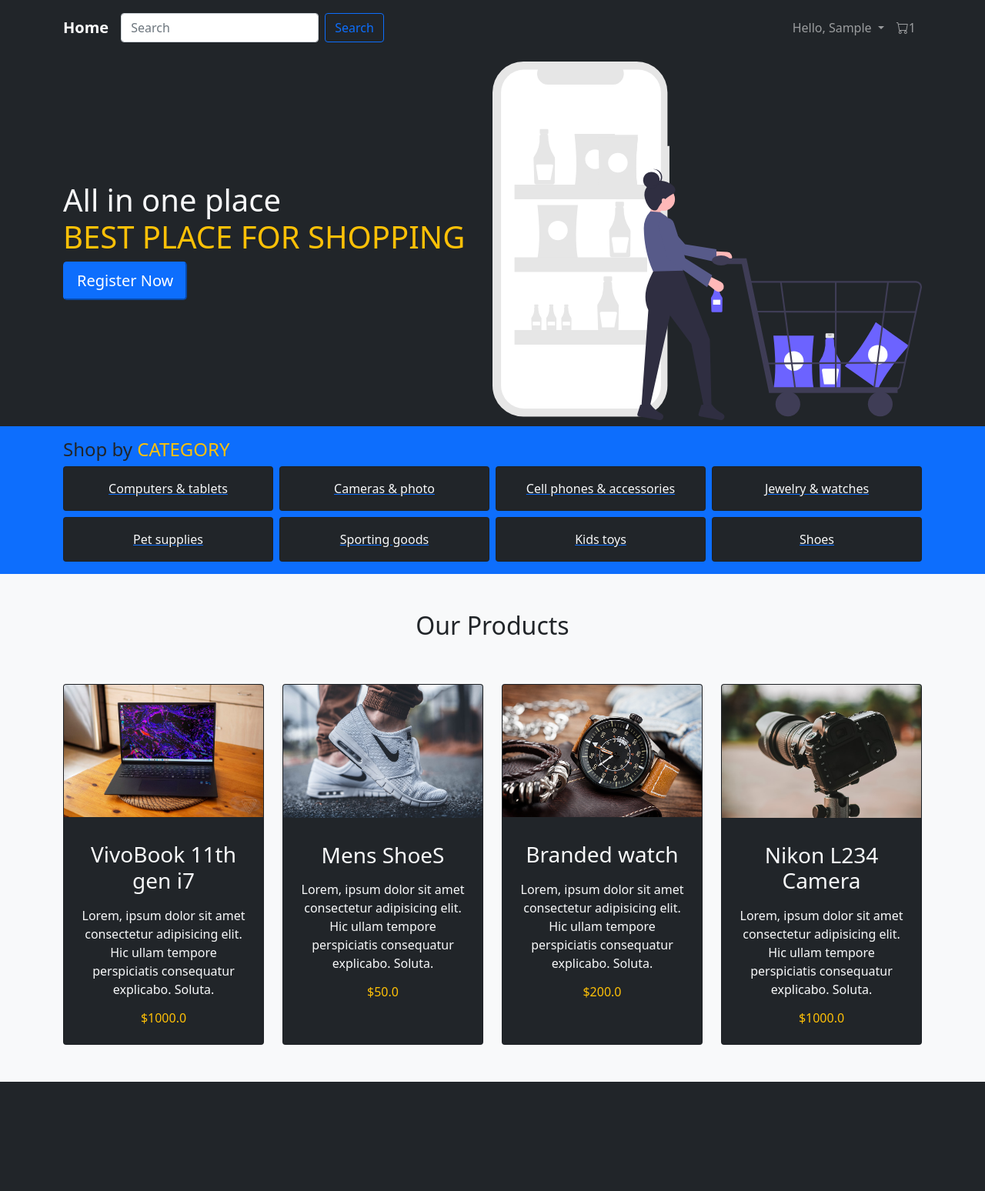
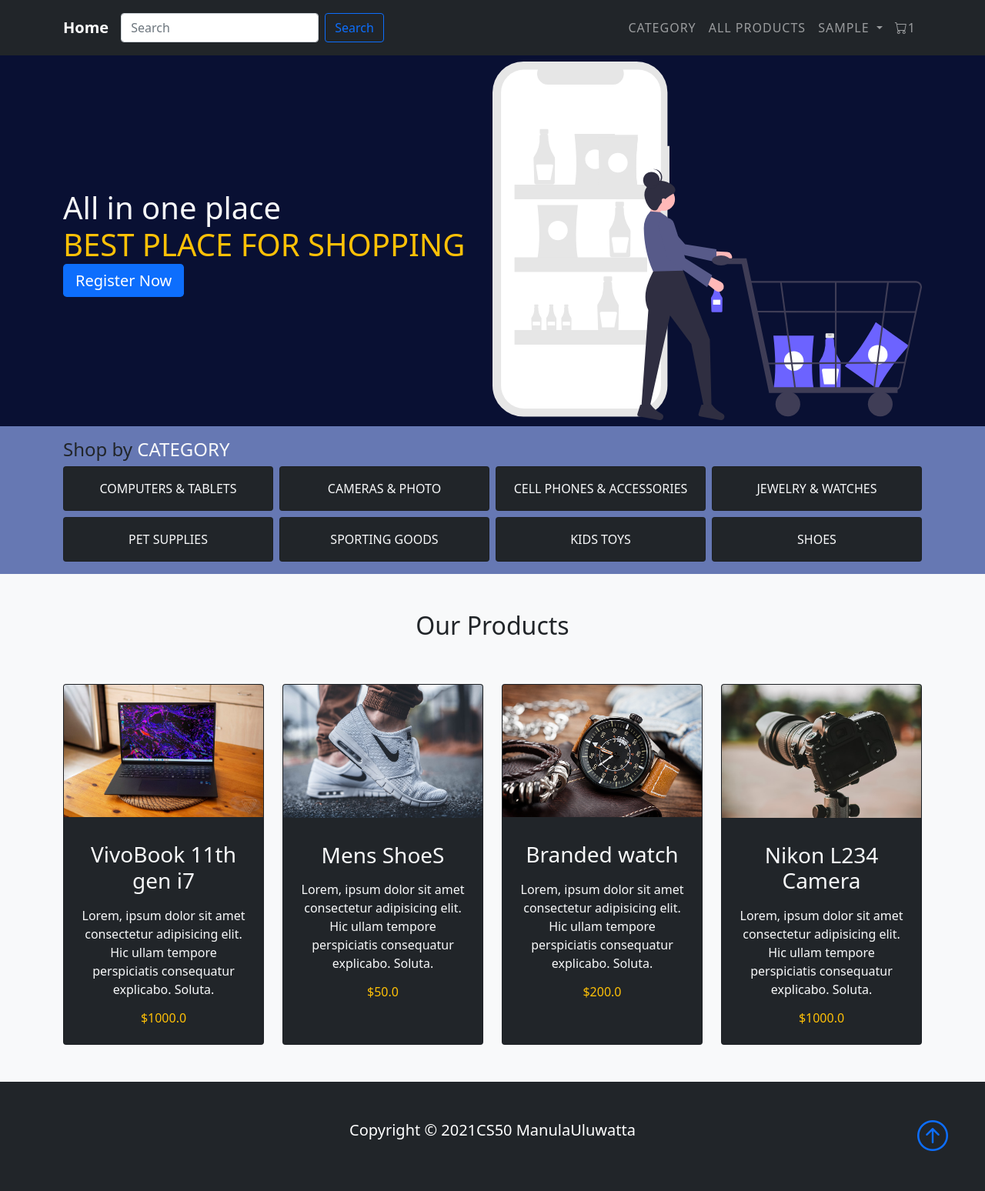
Before and after one commit to ManulaUluwatta/flaskEcommerceApp, a Flask app: page / in a window 1280 px wide. Shown: the whole page at 77% size. Before the commit the page ends 1406 px from the top, so only its background shows below. Run offline with Flask 2, Linux system fonts and the light colour scheme; a user stored in the database is signed in; data comes from the database, SQL or seed files in the repository; both versions use the stored data as it was after the commit; tables that the repository leaves empty hold one stand-in row (values such as "Sample post"); some libraries are stand-ins or nearby versions.

Commit message:
complete requirments

```diff
--- a/application.py
+++ b/application.py
@@ -70,7 +70,7 @@ def index():
 @app.route("/logInForm")
 def signIn():
     if 'email' in session:
-        return redirect(url_for*('/'))
+        return redirect('/')
     else:
         return render_template("login.html", error='')
 
@@ -203,7 +203,7 @@ def displayCategory():
         conn.close()
         categoryName = data[0][4]
         data = parse(data)
-        return render_template('displayCategory.html', productsDetails=data, loggedIn=loggedIn, firstName=firstName, noOfItems=noOfItems, categoryName=categoryName)
+        return render_template('displayCategory.html', productsDetails=data, isLogged=loggedIn, firstName=firstName, numOfItems=noOfItems, categoryName=categoryName)
 
 # product descirption
 @app.route("/productDescription")
@@ -215,13 +215,13 @@ def productDescription():
         db.execute('SELECT product_id, productName, price, description, image, qty FROM PRODUCTS WHERE product_id=?', (product_id, ))
         productData = db.fetchone()
     conn.close()
-    return render_template("productDescription.html", productData=productData, loggedIn=loggedIn, firstName=firstName, noOfItems = noOfItems)
+    return render_template("productDescription.html", productData=productData, isLogged=loggedIn, firstName=firstName, numOfItems = noOfItems)
 
 # add to cart
 @app.route("/addToCart")
 def addToCart():
     if 'email' not in session:
-        return redirect('login.html')
+        return redirect('/logInForm')
     else:
         product_id = int(request.args.get('product_id'))
         with sqlite3.connect('database.db') as conn:
@@ -242,20 +242,40 @@ def addToCart():
 @app.route("/cart")
 def cart():
     if 'email' not in session:
-        return redirect('login.html')
+        return redirect('/')
     loggedIn, firstName, noOfItems = getLoginDetails()
     email = session['email']
     with sqlite3.connect('database.db') as conn:
         cur = conn.cursor()
-        cur.execute("SELECT userId FROM users WHERE email = ?", (email, ))
-        userId = cur.fetchone()[0]
-        cur.execute("SELECT products.productId, products.name, products.price, products.image FROM products, kart WHERE products.productId = kart.productId AND kart.userId = ?", (userId, ))
+        cur.execute("SELECT user_id FROM users WHERE email = ?", (email, ))
+        user_id = cur.fetchone()[0]
+        cur.execute("SELECT products.product_id, products.productName, products.price, products.image, products.description FROM products, cart WHERE products.product_id = cart.product_id AND cart.user_id = ?", (user_id, ))
         products = cur.fetchall()
     totalPrice = 0
     for row in products:
         totalPrice += row[2]
-    return render_template("cart.html", products = products, totalPrice=totalPrice, loggedIn=loggedIn, firstName=firstName, noOfItems=noOfItems)
+    return render_template("cart.html", products = products, totalPrice=totalPrice, isLogged=loggedIn, firstName=firstName, numOfItems=noOfItems)
 
+# remove item from cart
+@app.route("/removeFromCart")
+def removeFromCart():
+    if 'email' not in session:
+        return redirect('/logInForm')
+    email = session['email']
+    product_id = int(request.args.get('productId'))
+    with sqlite3.connect('database.db') as conn:
+        cur = conn.cursor()
+        cur.execute("SELECT user_id FROM users WHERE email = ?", (email, ))
+        user_id = cur.fetchone()[0]
+        try:
+            cur.execute("DELETE FROM cart WHERE user_id = ? AND product_id = ?", (user_id, product_id))
+            conn.commit()
+            msg = "removed successfully"
+        except:
+            conn.rollback()
+            msg = "error occured"
+    conn.close()
+    return redirect('/cart')
 
 def allowed_file(filename):
     return '.' in filename and \
--- a/static/css/styles.css
+++ b/static/css/styles.css
@@ -5,3 +5,119 @@
     border-radius: 10px;
     box-shadow: 4px 8px 20px black;
 }
+
+.nav-item{
+    text-transform: uppercase;
+    letter-spacing: 1px;
+}
+
+#categoryTag{
+    text-transform: uppercase;
+}
+
+/* cart */
+.payment-info {
+    background: blue;
+    padding: 10px;
+    border-radius: 6px;
+    color: #fff;
+    font-weight: bold
+}
+
+.product-details {
+    padding: 10px
+}
+
+body {
+    background: #eee
+}
+
+.cart {
+    background: #fff
+}
+
+.p-about {
+    font-size: 12px
+}
+
+.table-shadow {
+    -webkit-box-shadow: 5px 5px 15px -2px rgba(0, 0, 0, 0.42);
+    box-shadow: 5px 5px 15px -2px rgba(0, 0, 0, 0.42)
+}
+
+.type {
+    font-weight: 400;
+    font-size: 10px
+}
+
+label.radio {
+    cursor: pointer
+}
+
+label.radio input {
+    position: absolute;
+    top: 0;
+    left: 0;
+    visibility: hidden;
+    pointer-events: none
+}
+
+label.radio span {
+    padding: 1px 12px;
+    border: 2px solid #ada9a9;
+    display: inline-block;
+    color: #8f37aa;
+    border-radius: 3px;
+    text-transform: uppercase;
+    font-size: 11px;
+    font-weight: 300
+}
+
+label.radio input:checked+span {
+    border-color: #fff;
+    background-color: blue;
+    color: #fff
+}
+
+.credit-inputs {
+    background: rgb(102, 102, 221);
+    color: #fff !important;
+    border-color: rgb(102, 102, 221)
+}
+
+.credit-inputs::placeholder {
+    color: #fff;
+    font-size: 13px
+}
+
+.credit-card-label {
+    font-size: 12px;
+    font-weight: 300
+}
+
+.form-control.credit-inputs:focus {
+    background: rgb(102, 102, 221);
+    border: rgb(102, 102, 221)
+}
+
+.line {
+    border-bottom: 1px solid rgb(102, 102, 221)
+}
+
+.information span {
+    font-size: 14px;
+    font-weight: 500
+}
+
+.information {
+    margin-bottom: 5px
+}
+
+.items {
+    -webkit-box-shadow: 5px 5px 4px -1px rgba(0, 0, 0, 0.25);
+    box-shadow: 5px 5px 4px -1px rgba(0, 0, 0, 0.08)
+}
+
+.spec {
+    font-size: 12px
+}
--- a/templates/index.html
+++ b/templates/index.html
@@ -6,14 +6,13 @@
 {% block body %}
 
 
-<section class="bg-dark text-light p-5 p-lg-0 p-md-5 text-center text-sm-start">
+<section class="text-light p-5 p-lg-0 p-md-5 text-center text-sm-start" style="background-color: rgb(9, 16, 51);">
     <div class="container">
         <div class="d-sm-flex align-items-center justify-content-between">
             <div>
                 <h1>All in one place<div class="span text-warning">BEST PLACE FOR SHOPPING</div>
                 </h1>
-                <button class="btn-primary btn-lg" data-bs-toggle="modal" data-bs-target="#register">Register
-                    Now</button>
+                <a class="btn-primary btn-lg" style="text-decoration:none" href="/registerForm">Register Now</a>
             </div>
 
             <img class="img-fluid w-50 d-none d-sm-block my-2"
@@ -22,17 +21,17 @@
     </div>
 </section>
 
-<section id="" class="p-3 bg-primary">
+<section id="category" class="p-3" style="background-color: rgb(102, 120, 179);">
     <div class="container">
 
-        <h4>Shop by <span class="text-warning">CATEGORY</span></h4>
+        <h4>Shop by <span class="text-light">CATEGORY</span></h4>
         <div class="row g-2">
             {% for row in categoryData %}
             <div class="col-md-6 col-lg-3">
                 <div class="card bg-dark text-light h-100">
                     <div class="card-body text-center">
-                        <a href="/displayCategory?categoryId={{row[0]}}">
-                            <p class="card-text text-light">{{ row[1] }}</p>
+                        <a href="/displayCategory?categoryId={{row[0]}}" style="text-decoration:none">
+                            <p id="categoryTag" class="card-text text-light">{{ row[1] }}</p>
                         </a>
                     </div>
                 </div>
@@ -43,7 +42,7 @@
 </section>
 
 
-<section id="" class="p-5 bg-light text-dark">
+<section id="product" class="p-5 bg-light text-dark">
     <div class="container">
         <h2 class="text-center text-dark pb-5">Our Products</h2>
         <div class="row g-4">
--- a/templates/layout.html
+++ b/templates/layout.html
@@ -27,10 +27,19 @@
             </button>
 
             <div class="collapse navbar-collapse" id="navmenu">
+                <ul class="navbar-nav">
+
+                </ul>
                 {% if not isLogged %}
                 <ul class="navbar-nav ms-auto mb-2 mb-lg-0">
                     <li class="nav-item">
-                        <a class="nav-link" href="/logInForm">Sign In</a>
+                        <a href="#category" class="nav-link">CATEGORY</a>
+                    </li>
+                    <li class="nav-item">
+                        <a href="#product" class="nav-link">ALL PRODUCTS</a>
+                    </li>
+                    <li class="nav-item">
+                        <a class="nav-link" href="/logInForm">SIGN IN</a>
                     </li>
                     <li class="nav-item">
                         <a class="nav-link" href="/logInForm"><i class="bi bi-cart"></i></a>
@@ -39,13 +48,19 @@
                 </ul>
                 {% else %}
                 <ul class="navbar-nav ms-auto">
+                    <li class="nav-item">
+                        <a href="#category" class="nav-link">CATEGORY</a>
+                    </li>
+                    <li class="nav-item">
+                        <a href="#product" class="nav-link">ALL PRODUCTS</a>
+                    </li>
                     <li class="nav-item dropdown">
                         <a class="nav-link dropdown-toggle" href="#" id="navbarDropdown" role="button"
                             data-bs-toggle="dropdown" aria-expanded="false">
-                            Hello, {{ firstName }}
+                            {{ firstName }}
                         </a>
                         <ul class="dropdown-menu" aria-labelledby="navbarDropdown">
-                            <li><a class="dropdown-item" href="#">Your Orders</a></li>
+                            <li><a class="dropdown-item" href="/cart">Your Orders</a></li>
                             <li><a class="dropdown-item" href="#">Profile</a></li>
                             <li>
                                 <hr class="dropdown-divider">
@@ -56,7 +71,7 @@
                 </ul>
                 <ul class="navbar-nav">
                     <li class="nav-item">
-                        <a class="nav-link" href="/logInForm"><i class="bi bi-cart"></i>{{ numOfItemsInCart }}</a>
+                        <a class="nav-link" href="/cart"><i class="bi bi-cart"></i>{{ numOfItemsInCart }}</a>
                     </li>
                 </ul>
                 {% endif %}
@@ -67,6 +82,16 @@
     {% block body %}
     {% endblock %}
 
+    <footer class="p-5 bg-dark text-white text-center position-relative">
+        <div class="container">
+            <p class="lead">
+                Copyright &copy; 2021CS50 ManulaUluwatta
+            </p>
+            <a href="#" class="position-absolute bottom-0 end-0 p-5">
+                <i class="bi bi-arrow-up-circle h1"></i>
+            </a>
+        </div>
+    </footer>
     <script src="https://cdn.jsdelivr.net/npm/bootstrap@5.1.3/dist/js/bootstrap.bundle.min.js"
         integrity="sha384-ka7Sk0Gln4gmtz2MlQnikT1wXgYsOg+OMhuP+IlRH9sENBO0LRn5q+8nbTov4+1p"
         crossorigin="anonymous"></script>
--- a/templates/login.html
+++ b/templates/login.html
@@ -5,11 +5,10 @@
 {% endblock %}
 {% block body %}
 <section class="p-5">
-    <p>{{ error }}</p>
     <div class="container">
         <div class="row align-items-center justify-content-between">
             <div class="col-md m-2">
-                <img class="img-fluid" src={{ url_for('static', filename='images/login.svg' ) }} alt="">
+                <img class="img-fluid" src="{{ url_for('static', filename='images/login.svg' ) }}" alt="">
             </div>
             <div id="contactForm" class="col-md p-5 bg-light text-dark">
                 <form action="/login" method="POST">
--- a/templates/productDescription.html
+++ b/templates/productDescription.html
@@ -23,7 +23,7 @@
                         <h6><span>Available Quentiy : </span>{{ productData[5] }}</h6>
                     </div>
                     <div id="buttonDiv">
-                        <a href="" class="btn btn-outline-dark mt-2">Add to cart</a>
+                        <a href="/addToCart?product_id={{request.args.get('product_id')}}" class="btn btn-outline-dark mt-2">Add to cart</a>
                     </div>
                 </div>
             </div>
```
Also changed, not shown: database.py (+12 -0 lines), db.py (+3 -13 lines), templates/cart.html (+76 -0 lines), templates/register.html (+14 -8 lines), database.db, static/uploads/batminton.jpg (added), static/uploads/camera.jpg (added), static/uploads/download.png (deleted).
